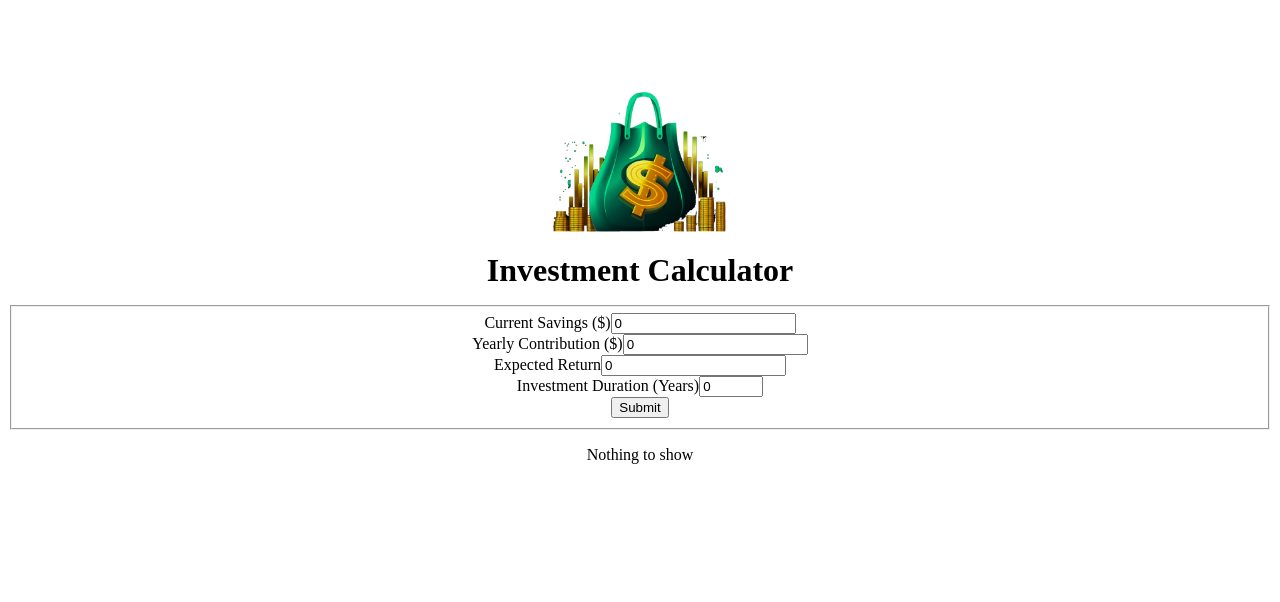
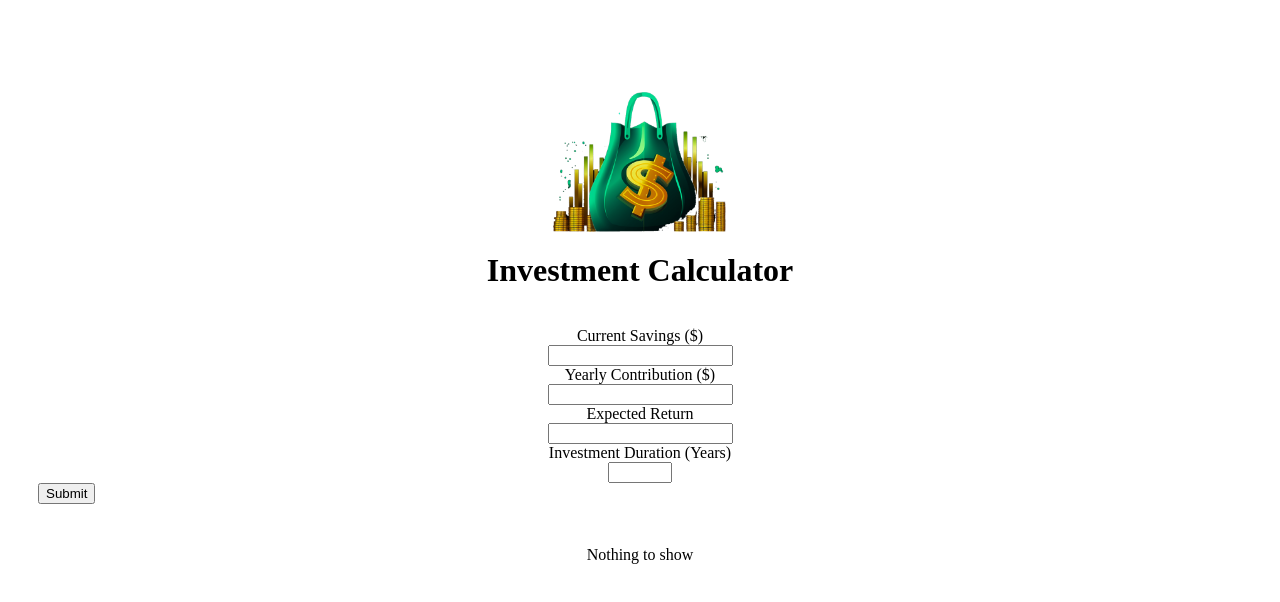
Before and after one commit to NeilClack/Investment-Calculator, a React (Create React App) app: page / in a window 1280 px wide. Shown: the top 602 px of the page. Built offline with nearby package versions, Linux system fonts and the light colour scheme.

Commit message:
Fix a bug causing values to be improperly displayed and calculated.

```diff
--- a/src/App.js
+++ b/src/App.js
@@ -32,11 +32,11 @@ function App() {
   };
 
   if (investmentData) {
-    let currentSavings = investmentData["currentSavings"];
-    const yearlyContribution = investmentData["yearlyContribution"];
-    const expectedReturn = investmentData["expectedReturn"] / 100;
-    const duration = investmentData["duration"];
-    let totalContributions = investmentData["currentSavings"];
+    let currentSavings = parseFloat(investmentData["currentSavings"]);
+    const yearlyContribution = parseFloat(investmentData["yearlyContribution"]);
+    const expectedReturn = parseFloat(investmentData["expectedReturn"]) / 100;
+    const duration = parseInt(investmentData["duration"]);
+    let totalContributions = parseFloat(investmentData["currentSavings"]);
     for (let i = 0; i < duration; i++) {
       const yearlyEarnings = currentSavings * expectedReturn;
       currentSavings += yearlyEarnings + yearlyContribution;
--- a/src/components/form.js
+++ b/src/components/form.js
@@ -1,11 +1,40 @@
 import { useState } from "react";
+import styled from "styled-components";
+
+const StyledForm = styled.form`
+  margin: auto;
+  padding: 1rem;
+  text-align: left;
+`;
+
+const Fieldset = styled.fieldset`
+  border: 0;
+`;
+
+const Label = styled.label`
+  display: block;
+  margin: auto;
+  text-align: center;
+`;
+
+const Input = styled.input`
+  display: block;
+  margin: auto;
+  text-align: left;
+`;
+
+const FieldContainer = styled.div`
+  $.fieldContainer {
+    margin: 1rem;
+  }
+`
 
 const UserForm = (props) => {
   const [investmentData, setInvestmentData] = useState({
-    currentSavings: 0,
-    yearlyContribution: 0,
-    expectedReturn: 0.00,
-    duration: 0,
+    currentSavings: '',
+    yearlyContribution: '',
+    expectedReturn: '',
+    duration: '',
   });
 
   const handleSubmission = (event) => {
@@ -18,19 +47,19 @@ const UserForm = (props) => {
     setInvestmentData((prevData) => {
       return {
         ...prevData,
-        [target]: +value,
+        [target]: value,
       };
     });
     console.log(investmentData);
   };
 
   return (
-    <form onSubmit={handleSubmission}>
-      <fieldset>
+    <StyledForm onSubmit={handleSubmission}>
+      <Fieldset className="noBorder">
         <div className="leftContainer">
-          <div className="fieldContainer">
-            <label htmlFor="currentSavings">Current Savings ($)</label>
-            <input
+          <FieldContainer className="fieldContainer">
+            <Label htmlFor="currentSavings">Current Savings ($)</Label>
+            <Input
               id="currentSavings"
               min="0"
               type="number"
@@ -39,11 +68,11 @@ const UserForm = (props) => {
               }}
               value={investmentData.currentSavings}
               required
-            ></input>
-          </div>
+            ></Input>
+          </FieldContainer>
           <div className="fieldContainer">
-            <label htmlFor="yearlyContnribution">Yearly Contribution ($)</label>
-            <input
+            <Label htmlFor="yearlyContnribution">Yearly Contribution ($)</Label>
+            <Input
               id="yearlyContribution"
               type="number"
               min="0"
@@ -52,13 +81,13 @@ const UserForm = (props) => {
               }}
               value={investmentData.yearlyContribution}
               required
-            ></input>
+            ></Input>
           </div>
         </div>
         <div className="rightContainer">
           <div className="fieldContainer">
-            <label htmlFor="expectedReturn">Expected Return</label>
-            <input
+            <Label htmlFor="expectedReturn">Expected Return</Label>
+            <Input
               id="expectedReturn"
               type="float"
               min="0"
@@ -69,13 +98,13 @@ const UserForm = (props) => {
               }}
               value={investmentData.expectedReturn}
               required
-            ></input>
+            ></Input>
           </div>
           <div className="fieldContainer">
-            <label htmlFor="investmentDuration">
+            <Label htmlFor="investmentDuration">
               Investment Duration (Years)
-            </label>
-            <input
+            </Label>
+            <Input
               id="investmentDuration"
               type="number"
               min="1"
@@ -86,14 +115,14 @@ const UserForm = (props) => {
               }}
               value={investmentData.duration}
               required
-            ></input>
+            ></Input>
           </div>
         </div>
         <button type="submit" value="Submit">
           Submit
         </button>
-      </fieldset>
-    </form>
+      </Fieldset>
+    </StyledForm>
   );
 };
 
```
